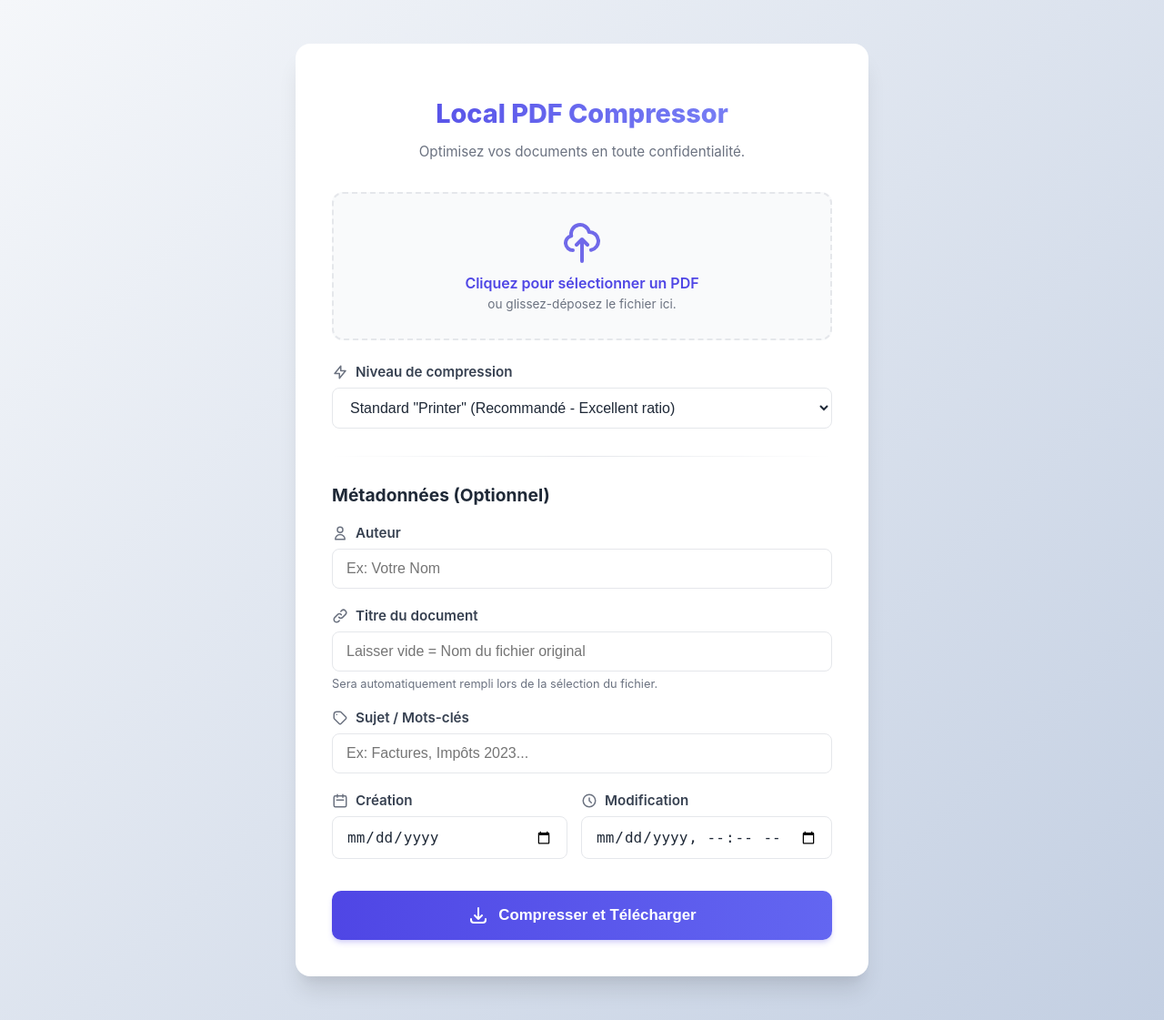
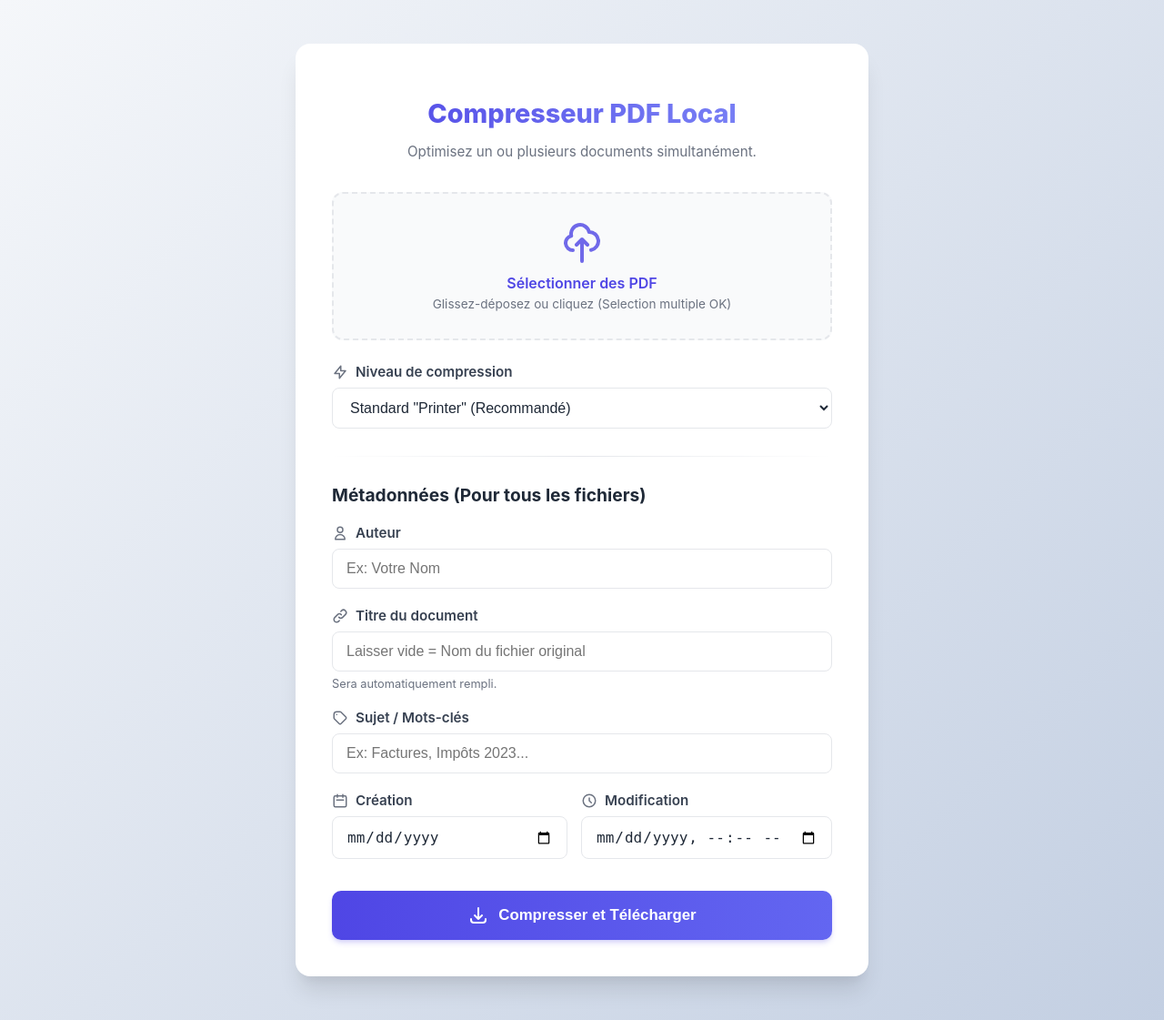
Before and after one commit to yilas/ShrinkPDF, a Flask app: page / in a window 1280 px wide. Shown: the whole page at 91% size. Run offline with Flask 3, Linux system fonts and the light colour scheme.

Commit message:
Update file

```diff
--- a/app.py
+++ b/app.py
@@ -3,6 +3,7 @@ import sys
 import shutil
 import subprocess
 import uuid
+import zipfile
 from datetime import datetime
 from flask import Flask, render_template, request, send_file, after_this_request
 from pypdf import PdfReader, PdfWriter
@@ -30,23 +31,49 @@ def format_date_for_pdf(date_str):
         return f"D:{dt.strftime('%Y%m%d%H%M%S')}"
     except ValueError: return None
 
-def process_pdf(input_path, output_path, level, metadata_dict):
-    gs_executable = get_ghostscript_command()
-    if not gs_executable: raise Exception("Ghostscript non trouvé.")
+def process_single_pdf(file_storage, compression_level, metadata_form):
+    """
+    Traite un fichier individuel et retourne le chemin du fichier compressé.
+    """
+    unique_id = str(uuid.uuid4())
+    input_filename = f"{unique_id}_{file_storage.filename}"
+    # Nom temporaire interne (on garde l'ID pour éviter les conflits serveur)
+    output_filename = f"{unique_id}_processed_{file_storage.filename}"
 
-    quality = {'0': '/default', '1': '/prepress', '2': '/printer', '3': '/ebook', '4': '/screen'}
-    settings = quality.get(str(level), '/printer')
+    input_path = os.path.join(UPLOAD_FOLDER, input_filename)
+    output_path = os.path.join(UPLOAD_FOLDER, output_filename)
 
-    # 1. Compression
-    subprocess.run([
-        gs_executable, "-sDEVICE=pdfwrite", "-dCompatibilityLevel=1.4",
-        f"-dPDFSETTINGS={settings}", "-dNOPAUSE", "-dQUIET", "-dBATCH",
-        f"-sOutputFile={output_path}", input_path
-    ], check=True)
+    # Sauvegarde temporaire
+    file_storage.save(input_path)
 
-    # 2. Métadonnées
-    if any(v for k, v in metadata_dict.items()):
-        try:
+    try:
+        gs_executable = get_ghostscript_command()
+        if not gs_executable: raise Exception("Ghostscript non trouvé.")
+
+        quality = {'0': '/default', '1': '/prepress', '2': '/printer', '3': '/ebook', '4': '/screen'}
+        settings = quality.get(str(compression_level), '/printer')
+
+        # 1. Compression Ghostscript
+        subprocess.run([
+            gs_executable, "-sDEVICE=pdfwrite", "-dCompatibilityLevel=1.4",
+            f"-dPDFSETTINGS={settings}", "-dNOPAUSE", "-dQUIET", "-dBATCH",
+            f"-sOutputFile={output_path}", input_path
+        ], check=True)
+
+        # 2. Métadonnées
+        final_title = metadata_form.get('title')
+        if not final_title:
+            final_title = os.path.splitext(file_storage.filename)[0]
+
+        meta_dict = {
+            'title': final_title,
+            'author': metadata_form.get('author'),
+            'subject': metadata_form.get('subject'),
+            'created': metadata_form.get('created_date'),
+            'modified': metadata_form.get('modified_date')
+        }
+
+        if any(v for k, v in meta_dict.items()):
             reader = PdfReader(output_path)
             writer = PdfWriter()
             writer.append_pages_from_reader(reader)
@@ -55,14 +82,14 @@ def process_pdf(input_path, output_path, level, metadata_dict):
             if reader.metadata:
                 for key, value in reader.metadata.items(): new_metadata[key] = value
 
-            if metadata_dict.get('title'): new_metadata['/Title'] = metadata_dict['title']
-            if metadata_dict.get('author'): new_metadata['/Author'] = metadata_dict['author']
-            if metadata_dict.get('subject'): new_metadata['/Subject'] = metadata_dict['subject']
+            if meta_dict['title']: new_metadata['/Title'] = meta_dict['title']
+            if meta_dict['author']: new_metadata['/Author'] = meta_dict['author']
+            if meta_dict['subject']: new_metadata['/Subject'] = meta_dict['subject']
 
-            created = format_date_for_pdf(metadata_dict.get('created'))
+            created = format_date_for_pdf(meta_dict['created'])
             if created: new_metadata['/CreationDate'] = created
 
-            modified = format_date_for_pdf(metadata_dict.get('modified'))
+            modified = format_date_for_pdf(meta_dict['modified'])
             if modified: new_metadata['/ModDate'] = modified
 
             writer.add_metadata(new_metadata)
@@ -70,8 +97,16 @@ def process_pdf(input_path, output_path, level, metadata_dict):
             temp_meta = output_path + ".meta"
             with open(temp_meta, "wb") as f: writer.write(f)
             shutil.move(temp_meta, output_path)
-        except Exception as e:
-            print(f"Erreur meta: {e}")
+
+        # --- MODIFICATION ICI ---
+        # Le 3ème argument est le nom du fichier tel que l'utilisateur le recevra.
+        # On renvoie file_storage.filename (le nom original).
+        return input_path, output_path, file_storage.filename
+
+    except Exception as e:
+        print(f"Erreur sur {file_storage.filename}: {e}")
+        if os.path.exists(input_path): os.remove(input_path)
+        return None, None, None
 
 @app.route('/')
 def index():
@@ -80,47 +115,57 @@ def index():
 @app.route('/compress', methods=['POST'])
 def compress():
     if 'file' not in request.files: return "Aucun fichier", 400
-    file = request.files['file']
-    if file.filename == '': return "Nom vide", 400
 
-    unique_id = str(uuid.uuid4())
-    input_filename = f"{unique_id}_{file.filename}"
-    output_filename = f"{unique_id}_compressed_{file.filename}"
+    files = request.files.getlist('file')
+    if not files or files[0].filename == '': return "Aucun fichier sélectionné", 400
 
-    input_path = os.path.join(UPLOAD_FOLDER, input_filename)
-    output_path = os.path.join(UPLOAD_FOLDER, output_filename)
+    compression_level = request.form.get('compression_level', 2)
+    metadata_form = {
+        'author': request.form.get('author'),
+        'title': request.form.get('title'),
+        'subject': request.form.get('subject'),
+        'created_date': request.form.get('created_date'),
+        'modified_date': request.form.get('modified_date')
+    }
 
-    try:
-        file.save(input_path)
+    processed_files = []
 
-        # Si le titre est vide, on prend le nom du fichier sans extension
-        user_title = request.form.get('title')
-        if not user_title:
-            user_title = os.path.splitext(file.filename)[0]
+    for file in files:
+        in_p, out_p, name = process_single_pdf(file, compression_level, metadata_form)
+        if out_p:
+            processed_files.append((in_p, out_p, name))
 
-        metadata = {
-            'author': request.form.get('author'),
-            'title': user_title,
-            'subject': request.form.get('subject'),
-            'created': request.form.get('created_date'),
-            'modified': request.form.get('modified_date')
-        }
-        level = request.form.get('compression_level', 2)
+    if not processed_files:
+        return "Erreur lors du traitement des fichiers.", 500
 
-        process_pdf(input_path, output_path, level, metadata)
+    @after_this_request
+    def cleanup(response):
+        for in_p, out_p, _ in processed_files:
+            try:
+                if os.path.exists(in_p): os.remove(in_p)
+                if os.path.exists(out_p): os.remove(out_p)
+            except: pass
+        if len(processed_files) > 1:
+            try:
+                zip_path = os.path.join(UPLOAD_FOLDER, "documents_optimises.zip")
+                if os.path.exists(zip_path): os.remove(zip_path)
+            except: pass
+        return response
 
-        @after_this_request
-        def cleanup(response):
-            try:
-                if os.path.exists(input_path): os.remove(input_path)
-                if os.path.exists(output_path): os.remove(output_path)
-            except: pass
-            return response
+    # CAS 1 : Un seul fichier -> Renvoi avec le nom original
+    if len(processed_files) == 1:
+        _, output_path, download_name = processed_files[0]
+        return send_file(output_path, as_attachment=True, download_name=download_name)
 
-        return send_file(output_path, as_attachment=True, download_name=f"compressed_{file.filename}")
+    # CAS 2 : Plusieurs fichiers -> Création d'un ZIP contenant les fichiers aux noms originaux
+    else:
+        zip_path = os.path.join(UPLOAD_FOLDER, "documents_optimises.zip")
+        with zipfile.ZipFile(zip_path, 'w', zipfile.ZIP_DEFLATED) as zipf:
+            for _, output_path, download_name in processed_files:
+                # download_name ici est le nom original
+                zipf.write(output_path, download_name)
 
-    except Exception as e:
-        return f"Erreur: {str(e)}", 500
+        return send_file(zip_path, as_attachment=True, download_name="documents_optimises.zip")
 
 if __name__ == '__main__':
     app.run(debug=True, port=5000)
--- a/templates/index.html
+++ b/templates/index.html
@@ -6,7 +6,7 @@
     <title>Compresseur PDF Local Pro</title>
     <style>
       :root {
-        --primary-color: #4f46e5; /* Indigo */
+        --primary-color: #4f46e5;
         --primary-hover: #4338ca;
         --bg-gradient: linear-gradient(135deg, #f5f7fa 0%, #c3cfe2 100%);
         --card-bg: #ffffff;
@@ -112,7 +112,7 @@
       }
 
       .file-selected-name {
-        display: none; /* Hidden by default */
+        display: none;
         margin-top: 15px;
         padding: 10px 15px;
         background: #eef2ff;
@@ -124,6 +124,7 @@
       }
       .file-selected-name svg {
         margin-right: 8px;
+        flex-shrink: 0;
       }
 
       /* --- Form Elements Styles --- */
@@ -159,6 +160,12 @@
         transition: all 0.2s;
         color: var(--text-dark);
         background-color: #fff;
+      }
+
+      input:disabled {
+        background-color: #f3f4f6;
+        color: #9ca3af;
+        cursor: not-allowed;
       }
 
       input:focus,
@@ -251,8 +258,8 @@
   </head>
   <body>
     <div class="container">
-      <h1>Local PDF Compressor</h1>
-      <p class="subtitle">Optimisez vos documents en toute confidentialité.</p>
+      <h1>Compresseur PDF Local</h1>
+      <p class="subtitle">Optimisez un ou plusieurs documents simultanément.</p>
 
       <form
         action="/compress"
@@ -266,6 +273,7 @@
             name="file"
             id="file"
             accept=".pdf"
+            multiple
             required
             class="file-upload-input"
           />
@@ -275,7 +283,6 @@
               fill="none"
               stroke="currentColor"
               viewBox="0 0 24 24"
-              xmlns="http://www.w3.org/2000/svg"
             >
               <path
                 stroke-linecap="round"
@@ -284,11 +291,9 @@
                 d="M7 16a4 4 0 01-.88-7.903A5 5 0 1115.9 6L16 6a5 5 0 011 9.9M15 13l-3-3m0 0l-3 3m3-3v12"
               ></path>
             </svg>
-            <span class="file-upload-text"
-              >Cliquez pour sélectionner un PDF</span
-            >
+            <span class="file-upload-text">Sélectionner des PDF</span>
             <span class="file-upload-hint"
-              >ou glissez-déposez le fichier ici.</span
+              >Glissez-déposez ou cliquez (Selection multiple OK)</span
             >
           </label>
           <div id="file-selected-info" class="file-selected-name">
@@ -323,19 +328,15 @@
             Niveau de compression
           </label>
           <select name="compression_level" id="compression_level">
-            <option value="1">
-              Qualité Prépresse (Très haute, peu de gain)
-            </option>
-            <option value="2" selected>
-              Standard "Printer" (Recommandé - Excellent ratio)
-            </option>
-            <option value="3">Ebook (Fichier léger, qualité moyenne)</option>
-            <option value="4">Écran (Fichier très léger, basse qualité)</option>
+            <option value="1">Qualité Prépresse</option>
+            <option value="2" selected>Standard "Printer" (Recommandé)</option>
+            <option value="3">Ebook (Léger)</option>
+            <option value="4">Écran (Très léger)</option>
           </select>
         </div>
 
         <div class="divider"></div>
-        <h3 class="section-title">Métadonnées (Optionnel)</h3>
+        <h3 class="section-title">Métadonnées (Pour tous les fichiers)</h3>
 
         <div class="form-group">
           <label for="author" class="label-with-icon">
@@ -375,9 +376,7 @@
             id="title"
             placeholder="Laisser vide = Nom du fichier original"
           />
-          <p class="hint" id="title-hint">
-            Sera automatiquement rempli lors de la sélection du fichier.
-          </p>
+          <p class="hint" id="title-hint">Sera automatiquement rempli.</p>
         </div>
 
         <div class="form-group">
@@ -474,16 +473,13 @@
                 d="M4 12a8 8 0 018-8V0C5.373 0 0 5.373 0 12h4zm2 5.291A7.962 7.962 0 014 12H0c0 3.042 1.135 5.824 3 7.938l3-2.647z"
               ></path>
             </svg>
-            Traitement du PDF en cours...
+            Traitement en cours...
           </div>
         </div>
       </form>
     </div>
 
     <script>
-      // --- Logique JavaScript ---
-
-      // 1. Gestion de l'affichage du fichier sélectionné (UI custom)
       const fileInput = document.getElementById("file");
       const fileLabelContent = document.getElementById("file-label-content");
       const fileSelectedInfo = document.getElementById("file-selected-info");
@@ -491,25 +487,38 @@
       const titleInput = document.getElementById("title");
       const titleHint = document.getElementById("title-hint");
 
+      // Gestion sélection fichier(s)
       fileInput.addEventListener("change", function (e) {
         if (e.target.files.length > 0) {
-          const fileName = e.target.files[0].name;
-
-          // Mise à jour de l'UI d'upload
           fileLabelContent.style.display = "none";
-          filenameDisplay.textContent = fileName;
           fileSelectedInfo.style.display = "flex";
 
-          // Auto-remplissage du titre (sans extension)
-          const title = fileName.replace(/\.[^/.]+$/, "");
-          titleInput.value = title;
-          titleHint.textContent =
-            "Titre pré-rempli basé sur le nom du fichier.";
-          titleHint.style.color = "var(--primary-color)";
+          if (e.target.files.length === 1) {
+            // 1 seul fichier : comportement classique
+            const fileName = e.target.files[0].name;
+            filenameDisplay.textContent = fileName;
+
+            const title = fileName.replace(/\.[^/.]+$/, "");
+            titleInput.value = title;
+            titleInput.disabled = false;
+            titleHint.textContent = "Titre pré-rempli (modifiable).";
+          } else {
+            // Plusieurs fichiers
+            filenameDisplay.textContent =
+              e.target.files.length + " fichiers sélectionnés";
+
+            // On vide le titre et on désactive le champ pour éviter la confusion
+            titleInput.value = "";
+            titleInput.disabled = false; // On laisse le choix : si rempli, s'applique à tous.
+            titleInput.placeholder =
+              "Laisser vide pour garder les noms originaux";
+            titleHint.textContent =
+              "Si rempli, ce titre s'appliquera à TOUS les fichiers.";
+          }
         }
       });
 
-      // 2. Sauvegarde locale des préférences (Auteur, Sujet, Dates, Niveau)
+      // Persistence
       const persistentFields = [
         "compression_level",
         "author",
@@ -517,43 +526,33 @@
         "created_date",
         "modified_date",
       ];
-
-      // Au chargement : Restaurer
       document.addEventListener("DOMContentLoaded", () => {
         persistentFields.forEach((id) => {
           const storedValue = localStorage.getItem("pdf_tool_pro_" + id);
-          if (storedValue) {
-            document.getElementById(id).value = storedValue;
-          }
+          if (storedValue) document.getElementById(id).value = storedValue;
         });
       });
-
-      // Au changement : Sauvegarder
       persistentFields.forEach((id) => {
-        const element = document.getElementById(id);
-        element.addEventListener("input", (e) => {
+        document.getElementById(id).addEventListener("input", (e) => {
           localStorage.setItem("pdf_tool_pro_" + id, e.target.value);
         });
       });
 
-      // 3. Animation de chargement lors du submit
+      // Loading
       document.getElementById("pdfForm").addEventListener("submit", (e) => {
         const btn = document.getElementById("submitBtn");
         const loading = document.getElementById("loadingMsg");
-
         btn.disabled = true;
         btn.innerHTML = "Compression en cours...";
         btn.style.opacity = "0.8";
         loading.style.display = "block";
-
-        // Reset du bouton après un délai (le téléchargement devrait avoir démarré)
         setTimeout(() => {
           btn.disabled = false;
           btn.innerHTML =
             '<svg width="24" height="24" fill="none" stroke="currentColor" viewBox="0 0 24 24"><path stroke-linecap="round" stroke-linejoin="round" stroke-width="2" d="M4 16v1a3 3 0 003 3h10a3 3 0 003-3v-1m-4-4l-4 4m0 0l-4-4m4 4V4"></path></svg> Compresser et Télécharger';
           btn.style.opacity = "1";
           loading.style.display = "none";
-        }, 4000);
+        }, 5000);
       });
     </script>
   </body>
```
Also changed, not shown: README.md (added).
